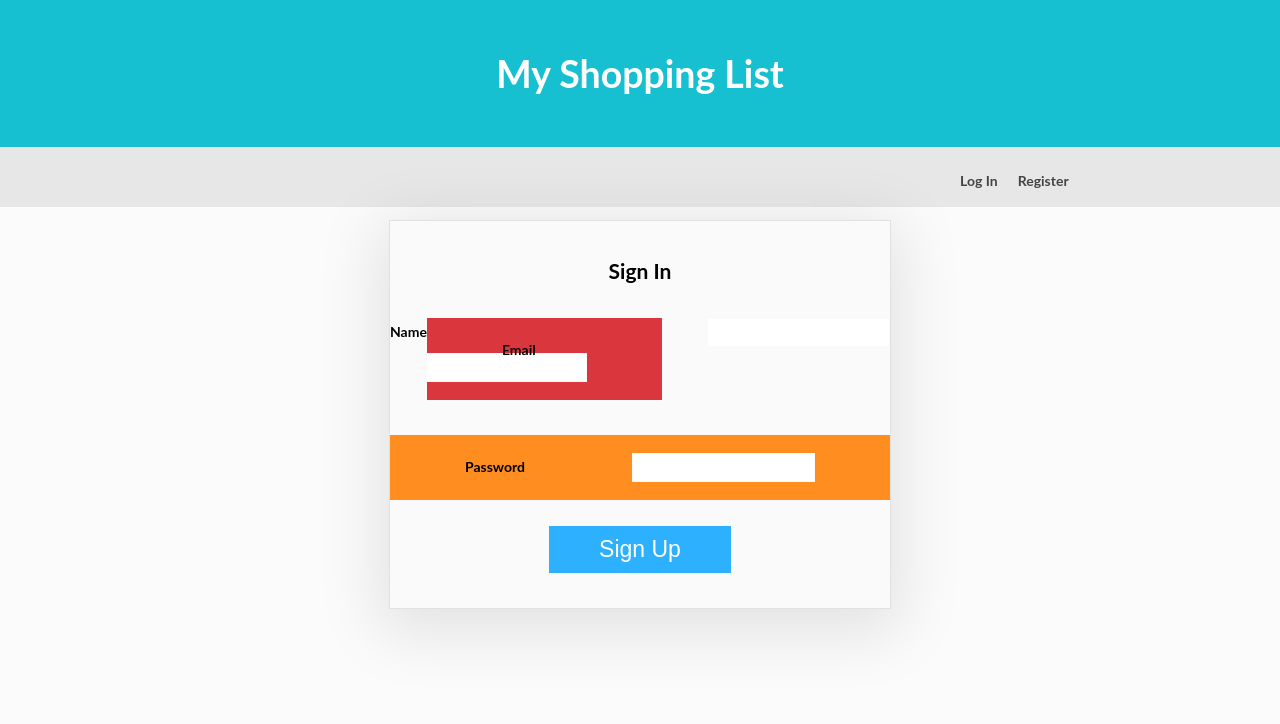
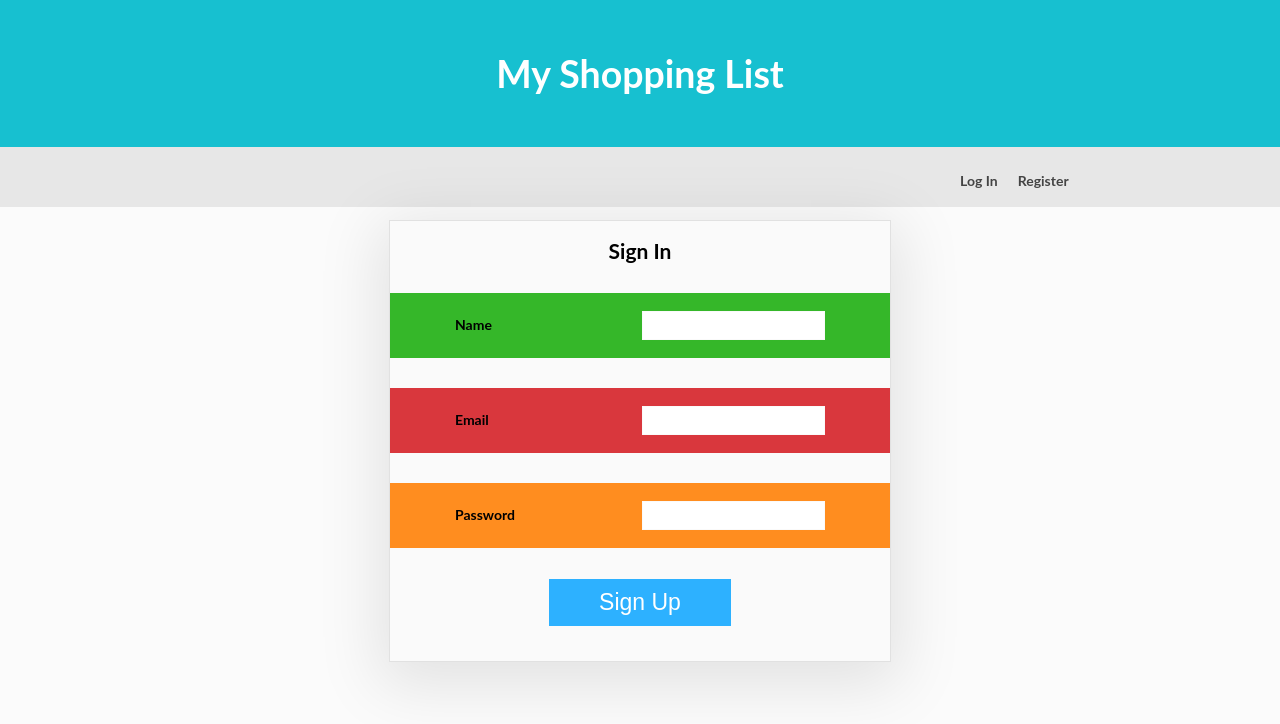
Before and after one commit to kisakyegordon/my-shopping-list, a Python web app: template templates/signup.html in a window 1280 px wide. Shown: the top 724 px of the page. Run offline with Jinja, Linux system fonts and the light colour scheme; the template is opened without the code that fills it, so the values that code supplies are empty.

Commit message:
Updated Static Application Styles

```diff
--- a/static/css/style.css
+++ b/static/css/style.css
@@ -49,7 +49,7 @@ padding-top:10px;
 width: 500px;
     background: #fafafa;
     margin: 1% auto 4% auto;
-    padding: 20px 0px;
+    padding: 0px 0px 20px 0px;
     text-align: center;
     border: 1px solid rgba(0,0,0,0.1);
     box-shadow: 0px 13px 60px 10px rgba(0,0,0,0.1);
@@ -58,15 +58,23 @@ width: 500px;
 .signin .name{
 overflow: hidden;
 background: #d9373d;
-padding: 18px 15%;
-margin: 35px 0px;
+padding: 18px 13%;
+margin: 30px 0px;
 }
+
+.signin .email{
+overflow: hidden;
+background: #35b729;
+padding: 18px 13%;
+margin: 30px 0px;
+}
+
 
 .signin .pass{
 overflow: hidden;
 background: #ff8d1f;
-padding: 18px 15%;
-margin: 25px 0px;
+padding: 18px 13%;
+margin: 30px 0px;
 
 }
 
@@ -101,10 +109,26 @@ text-align: center !important;
 padding: 10px;
 }
 
-footer {
-    padding: 50px 0;
-    background-color: #f8f8f8;
+ul.list li{
+text-decoration:none;
+width: 65%;
+margin: 0px auto;
+list-style:none;
 }
+
+
+ul.list li .item{
+float: left;
+}
+
+ul.list li a.item{
+color: #008e9f;
+}
+
+ul.list li a.side{
+margin: 0px 25px;
+}
+
 
 p.copyright {
     margin: 15px 0 0;
@@ -117,6 +141,7 @@ p.copyright {
     background-color: #e6ecca;
     border-color: #aec251;
 }
+
 
 .btn-default {
     border-color: #aec251;
```
